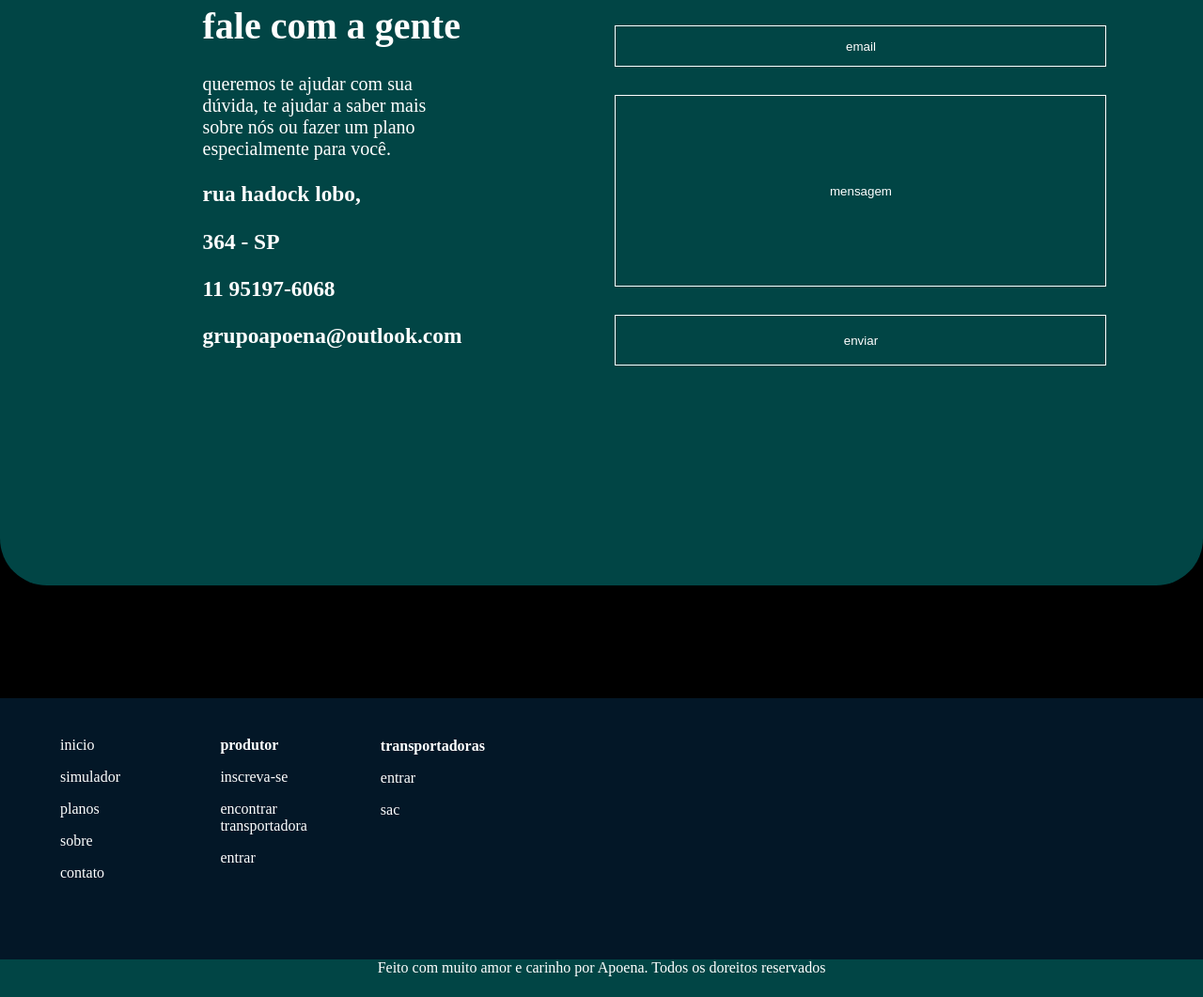
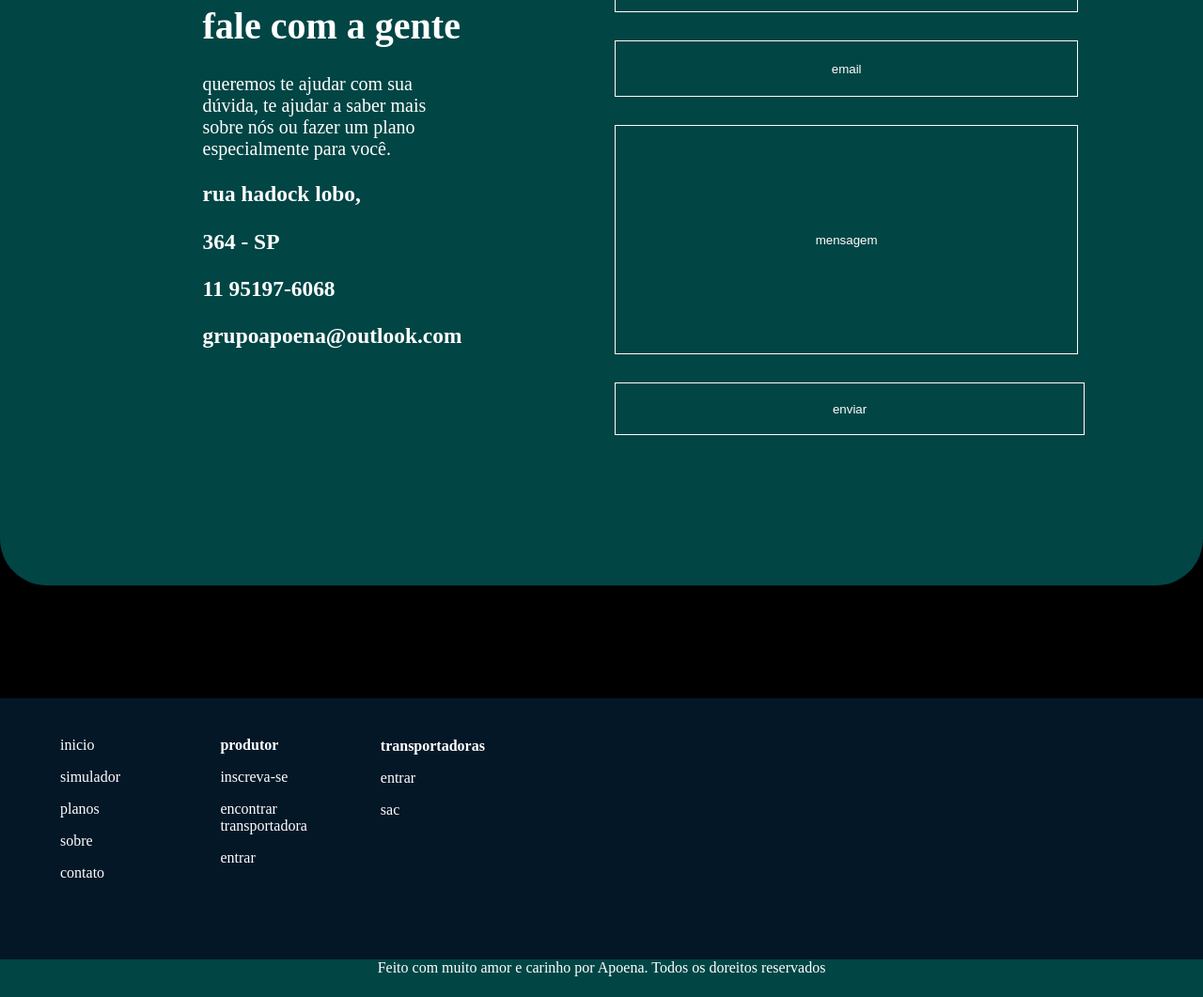
Before and after one commit to Costa-E99/repositorio-sprint-3, a plain HTML site: page Algoritmo/index.html in a window 1280 px wide. Shown: the part 2786-3847 px from the top of the page at 94% size. Drawn offline with Linux system fonts and the light colour scheme.

Commit message:
ajustes no vh e vw

```diff
--- a/Algoritmo/css/index.css
+++ b/Algoritmo/css/index.css
@@ -417,16 +417,16 @@ a {
 
 #ctt_nome {
   margin-bottom: 30px;
-  height: 40px;
-  width: 517px;
+  height: 7vh;
+  width: 38vw;
   background-color: #01333300;
   border: solid #fff 1px;
 }
 
 #ctt_email {
   margin-bottom: 30px;
-  height: 40px;
-  width: 517px;
+  height: 7vh;
+  width: 38vw;
   align-items: center;
   justify-content: left;
   background-color: #01333300;
@@ -435,8 +435,8 @@ a {
 
 #ctt_mensagem {
   margin-bottom: 30px;
-  height: 200px;
-  width: 517px;
+  height: 30vh;
+  width: 38vw;
   align-items: flex-start;
   justify-content: left;
   background-color: #01333300;
@@ -444,13 +444,14 @@ a {
 }
 
 #ctt_enviar {
-  height: 50px;
-  width: 517px;
+  height: 7vh;
+  width: 39vw;
   justify-content: center;
   align-items: center;
   display: flex;
   background-color: #01333300;
   border: #fff solid 1px;
+  color: #fff;
 }
 
 #ctt_mensagem::placeholder {
@@ -464,11 +465,6 @@ a {
 }
 
 #ctt_email::placeholder {
-  color: #fff;
-  text-align: center;
-}
-
-#ctt_enviar::placeholder {
   color: #fff;
   text-align: center;
 }
--- a/Algoritmo/index.html
+++ b/Algoritmo/index.html
@@ -202,7 +202,7 @@
             <input id="ctt_nome" placeholder="nome">
             <input id="ctt_email" placeholder="email">
             <input id="ctt_mensagem" placeholder="mensagem">
-            <input id="ctt_enviar" placeholder="enviar">
+            <button id="ctt_enviar">enviar</button>
         </div>
     </div>
 
```
